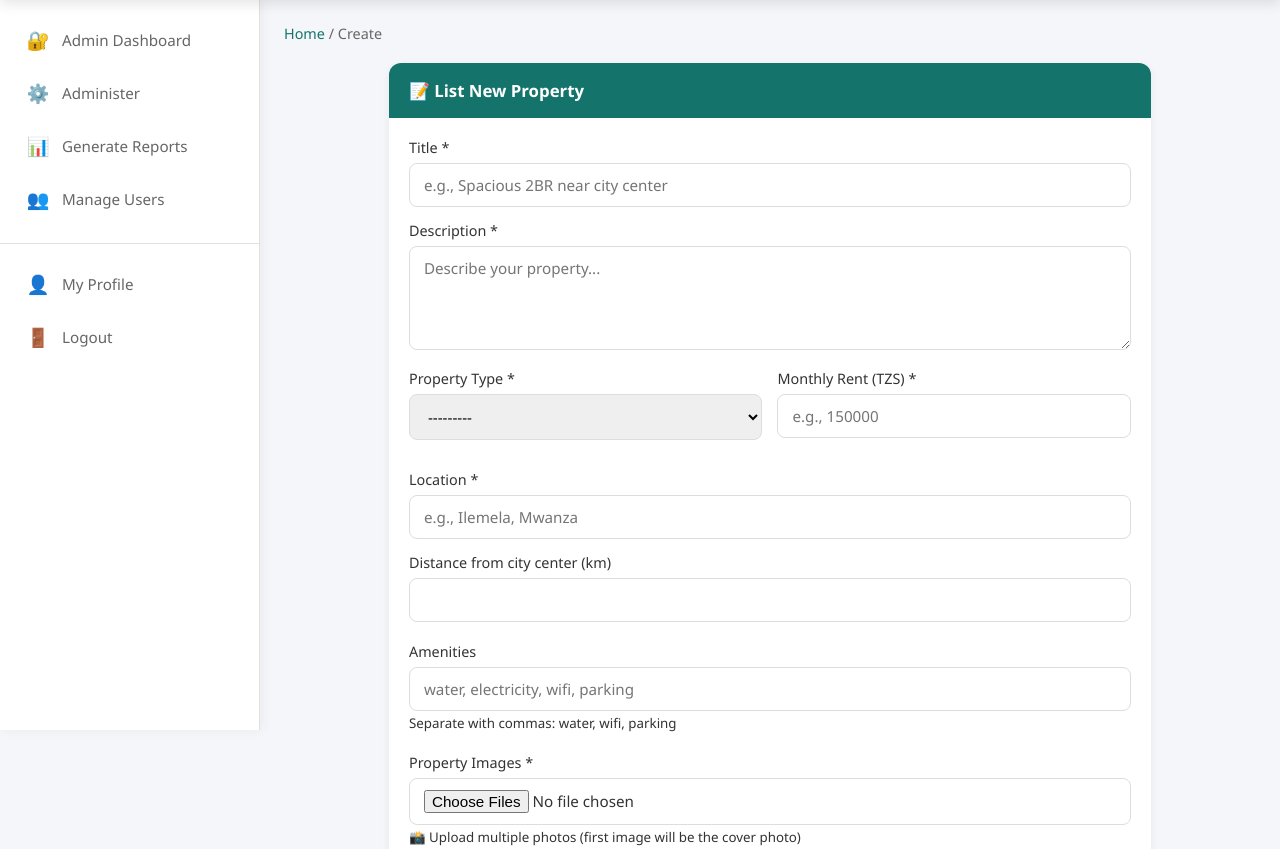
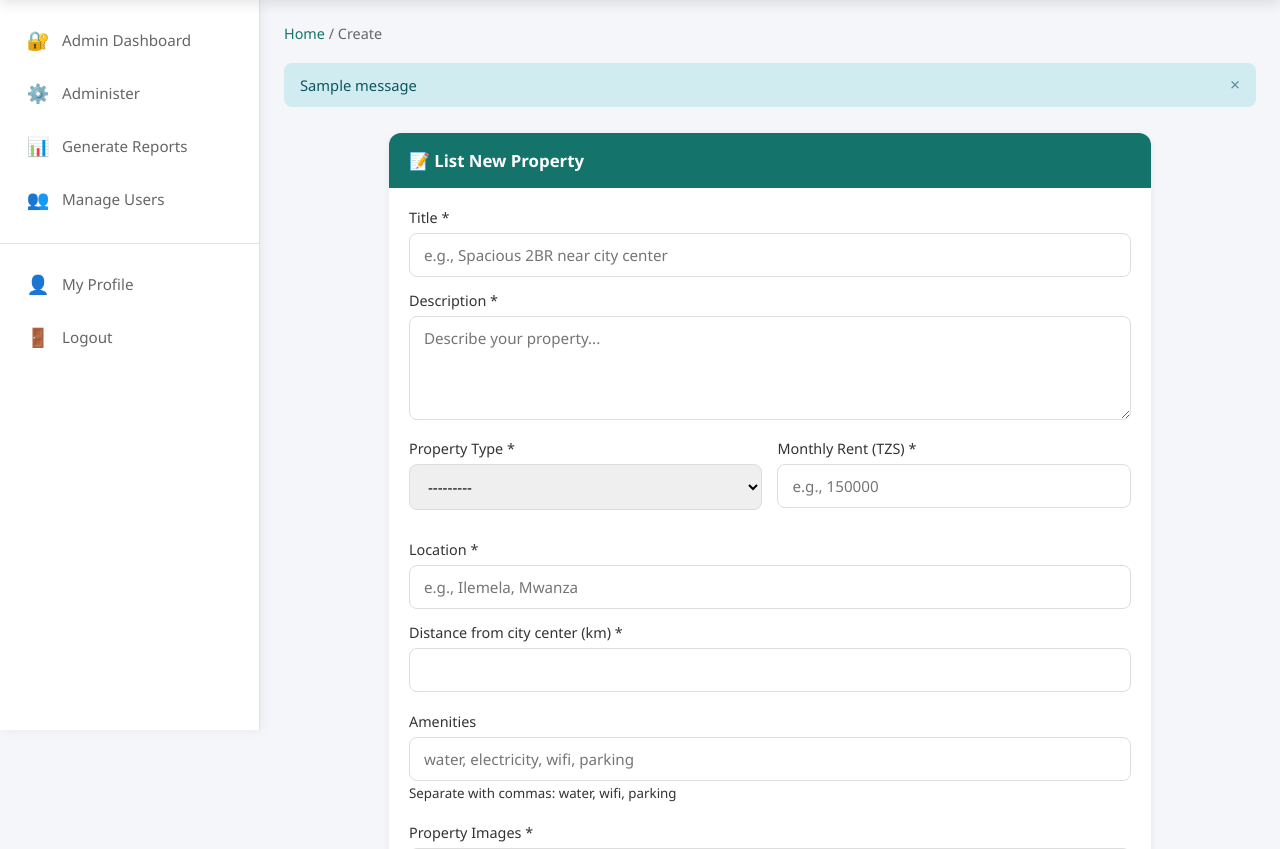
Before and after one commit to SHEVISANTOS/MUST_HOUSING_SYSTEM, a Django app: page /properties/create/ in a window 1280 px wide. Shown: the part 70-919 px from the top of the page. Run offline with Django 5.2, Linux system fonts and the light colour scheme; a user stored in the database is signed in; tables that the repository leaves empty hold one stand-in row (values such as "Sample post"); one stand-in notice (Sample message) is shown; parts of the project's set-up code (start-up, migrations or seed data) failed here and were passed over.

Commit message:
Feature Addition

```diff
--- a/templates/base.html
+++ b/templates/base.html
@@ -610,6 +610,21 @@
                 {% endif %}
             </div>
 
+            {% if messages %}
+            <div class="page-messages" style="margin-bottom:18px;">
+                {% for message in messages %}
+                <div class="alert-msg alert-msg-{{ message.tags|default:'info' }}" style="display:flex; align-items:center; justify-content:space-between; gap:12px; padding:12px 16px; border-radius:8px; margin-bottom:8px; font-size:0.92rem; font-weight:500;
+                    {% if message.tags == 'success' %}background:#d4edda; color:#155724;
+                    {% elif message.tags == 'error' or message.tags == 'danger' %}background:#f8d7da; color:#721c24;
+                    {% elif message.tags == 'warning' %}background:#fff3cd; color:#856404;
+                    {% else %}background:#d1ecf1; color:#0c5460;{% endif %}">
+                    <span>{{ message }}</span>
+                    <button type="button" onclick="this.parentElement.style.display='none';" aria-label="Dismiss" style="background:none; border:none; font-size:1.1rem; line-height:1; cursor:pointer; color:inherit; opacity:0.6;">&times;</button>
+                </div>
+                {% endfor %}
+            </div>
+            {% endif %}
+
             {% block content %}{% endblock %}
 
             <!-- Footer -->
--- a/templates/properties/create.html
+++ b/templates/properties/create.html
@@ -50,8 +50,9 @@
             <!-- Distance from city center -->
             {% if form.distance_from_center_km %}
             <div class="form-group" style="margin-bottom:20px;">
-                <label style="display:block; margin-bottom:6px; font-weight:500;">Distance from city center (km)</label>
+                <label style="display:block; margin-bottom:6px; font-weight:500;">Distance from city center (km) *</label>
                 {{ form.distance_from_center_km }}
+                {% if form.distance_from_center_km.errors %}<small class="text-danger">{{ form.distance_from_center_km.errors }}</small>{% endif %}
             </div>
             {% endif %}
 
```
Also changed, not shown: config/settings.py (+8 -0 lines), media/property_images/2026/09/24/ThePromiseShelter.jpg (added), media/property_images/2026/09/24/a_1.jpeg (added), media/property_images/2026/09/24/a_10.jpeg (added), media/property_images/2026/09/24/a_11.jpeg (added), media/property_images/2026/09/24/a_12.jpeg (added), media/property_images/2026/09/24/a_13.jpeg (added), media/property_images/2026/09/24/a_14.jpeg (added), media/property_images/2026/09/24/a_2.jpeg (added), media/property_images/2026/09/24/a_3.jpeg (added), media/property_images/2026/09/24/a_5.jpg (added), media/property_images/2026/09/24/a_6.jpeg (added), media/property_images/2026/09/24/a_8.jpeg (added), media/property_images/2026/09/24/a_9.jpeg (added), 2 other files.
